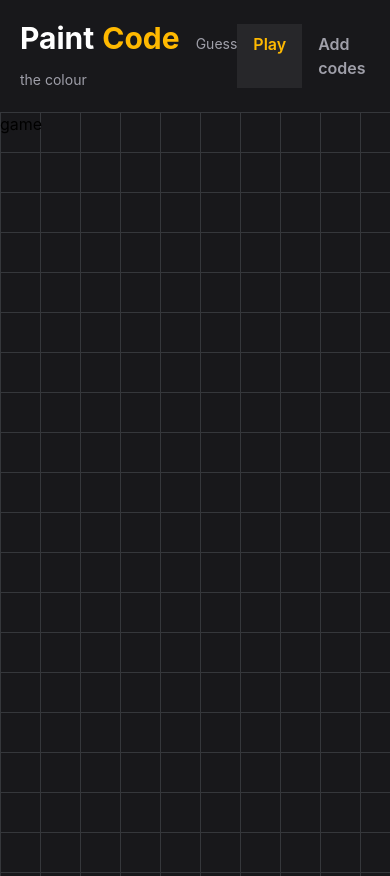
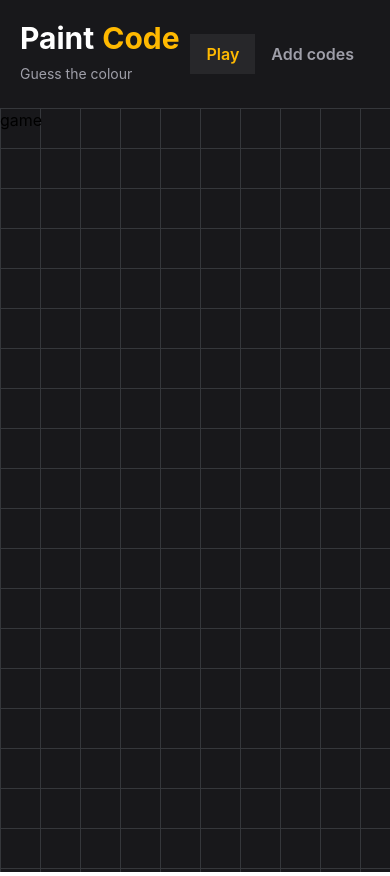
Before and after one commit to susomshrestha/paint-code, a React (Vite) app: page / in a window 390 px wide. Built offline with nearby package versions, Linux system fonts and the light colour scheme.

Commit message:
add responsiveness to navbar and tabs

```diff
--- a/src/components/Navbar.tsx
+++ b/src/components/Navbar.tsx
@@ -4,9 +4,11 @@ function NavBar() {
 	return (
 		<header className="bg-zinc-900">
 			<div className="max-w-7xl flex justify-between items-center p-5 mx-auto">
-				<Link to="/" className="text-white text-3xl font-bold">
-					Paint<span className="text-amber-400 pl-2">Code</span>
-					<small className="text-sm text-zinc-400 pl-4 font-normal">Guess the colour</small>
+				<Link to="/" className="text-white text-3xl font-bold sm:flex sm:justify-center sm:items-end">
+					<div>
+						Paint<span className="text-amber-400 pl-2">Code</span>
+					</div>
+					<div className="text-sm text-zinc-400 pt-2 sm:pt-0 sm:pl-4 font-normal mb-1">Guess the colour</div>
 				</Link>
 				<nav className="nav-tabs text-zinc-400 text-base flex font-semibold">
 					<NavLink
--- a/src/pages/Add.tsx
+++ b/src/pages/Add.tsx
@@ -157,7 +157,7 @@ function Add() {
 			<div className="mx-auto max-w-7xl">
 				<div className="overflow-hidden bg-zinc-800 border border-zinc-700">
 					{/* Navigation Bar */}
-					<div className="flex justify-evenly text-zinc-400 font-semibold">
+					<div className="flex justify-evenly text-zinc-400 font-semibold overflow-x-auto">
 						{Object.values(TABS).map((tab) => {
 							const isActive = activeTab === tab.id;
 							return (
```
